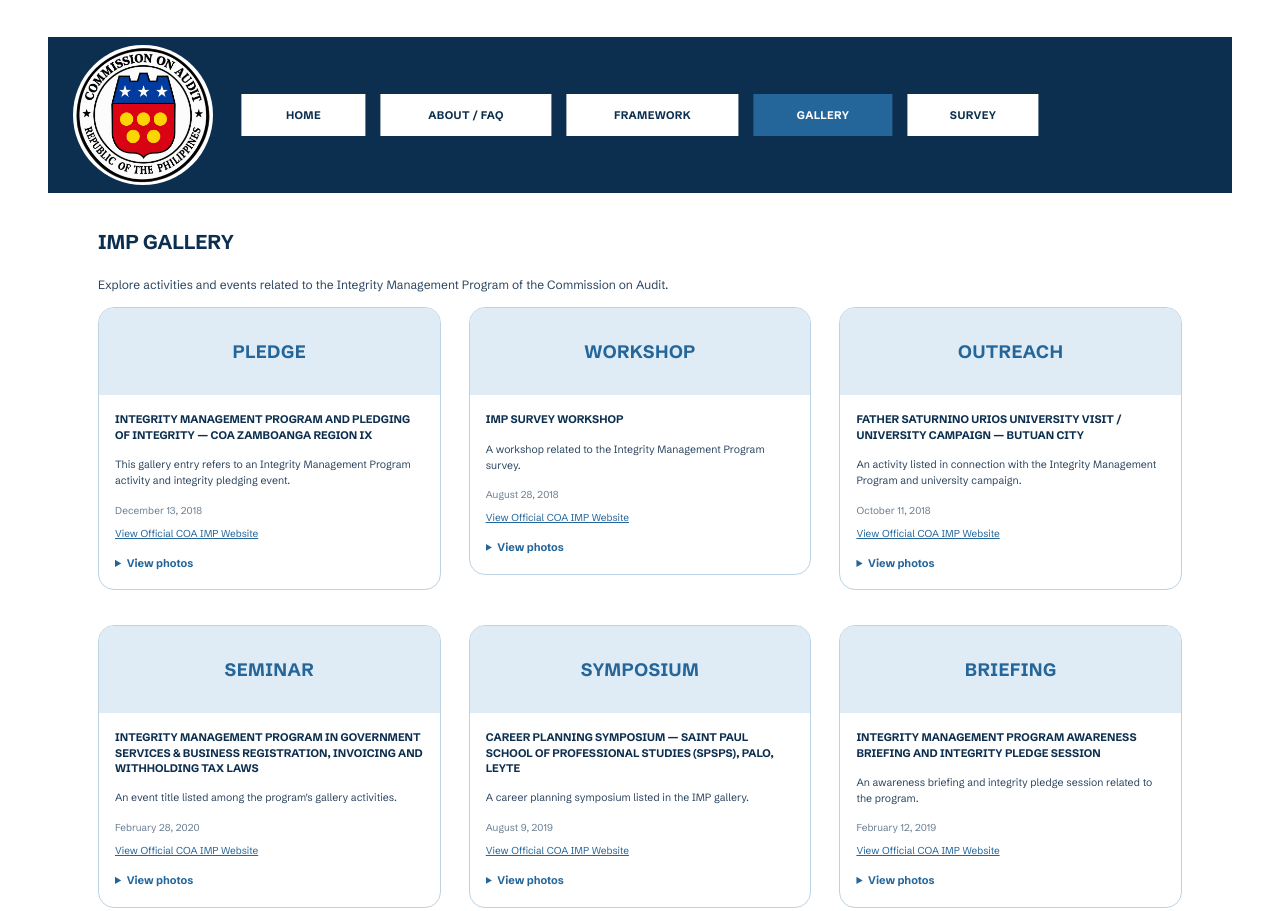
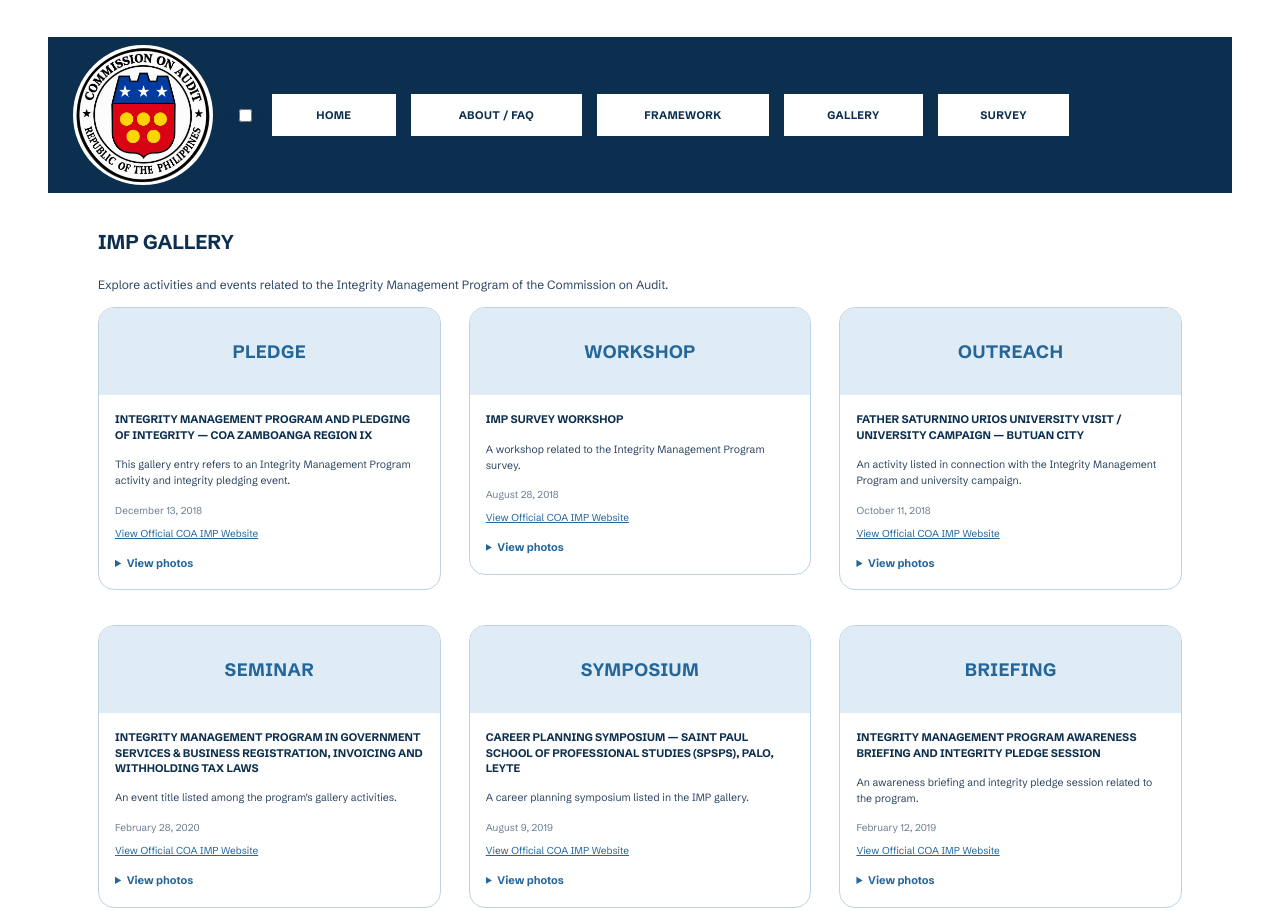
Before and after one commit to adamterrencen-lab/COA-PROJECT, a plain HTML site: page gallery.html in a window 1280 px wide. Shown: the top 911 px of the page. Drawn offline with Linux system fonts and the light colour scheme.

Commit message:
Update gallery.html

```diff
--- a/gallery.html
+++ b/gallery.html
@@ -11,17 +11,30 @@
 <body>
 <div class="wrap">
 
-    <!-- NAVIGATION -->
-    <div class="nav">
-        <a class="brand" href="index.html"><img src="coa-logo.jpg" alt="COA / IMP - Commission on Audit"></a>
-        <div class="nav-tabs">
+<!-- NAVIGATION -->
+<div class="nav">
+
+    <a class="brand" href="index.html">
+        <img src="coa-logo.jpg" alt="COA Logo">
+    </a>
+
+    <span class="nav-title">IMP</span>
+
+    <input type="checkbox" id="menu-toggle">
+
+    <label for="menu-toggle" class="hamburger">
+        ☰
+    </label>
+
+    <div class="nav-links">
         <a class="tab-home" href="index.html">Home</a>
         <a class="tab-about" href="about.html">About / FAQ</a>
         <a class="tab-framework" href="framework.html">Framework</a>
-        <a class="tab-gallery active" href="gallery.html">Gallery</a>
+        <a class="tab-gallery" href="gallery.html">Gallery</a>
         <a class="tab-survey" href="survey.html">Survey</a>
-        </div>
     </div>
+
+</div>
 
     <div class="content">
 
```
